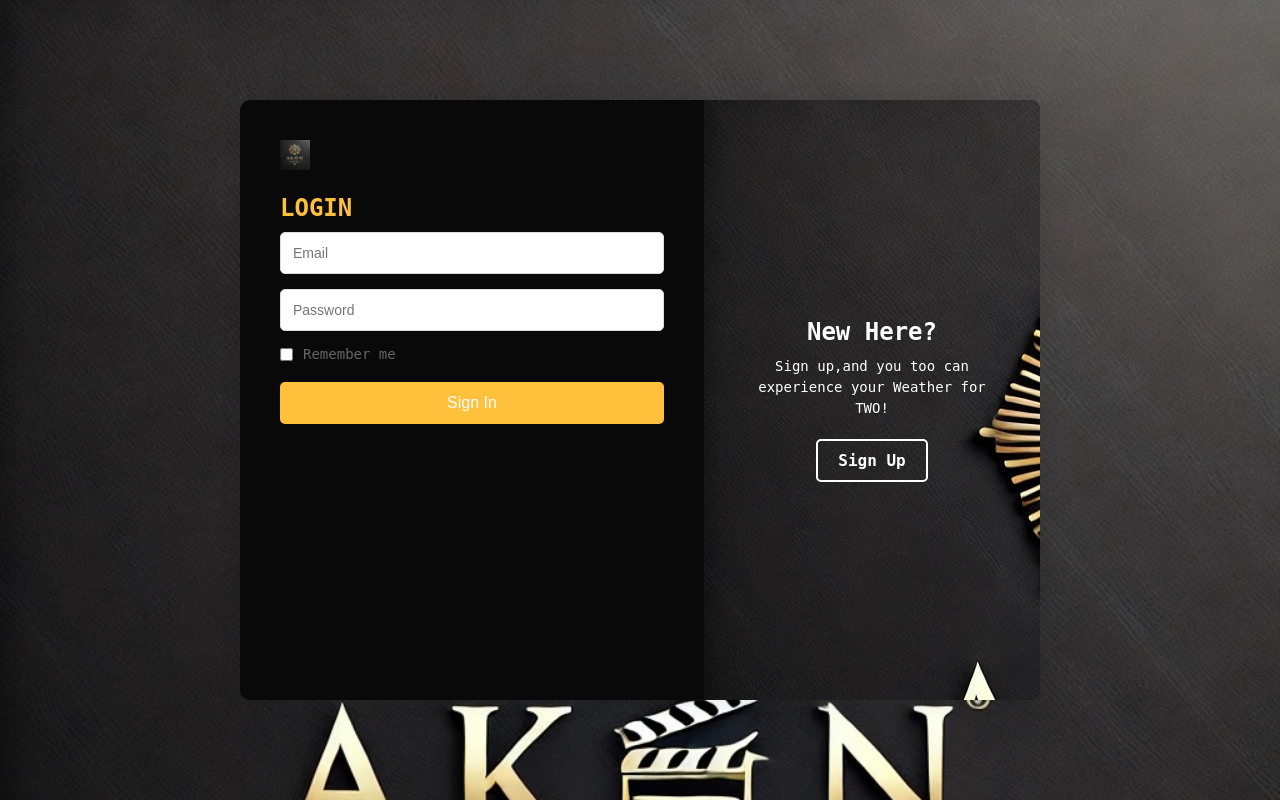
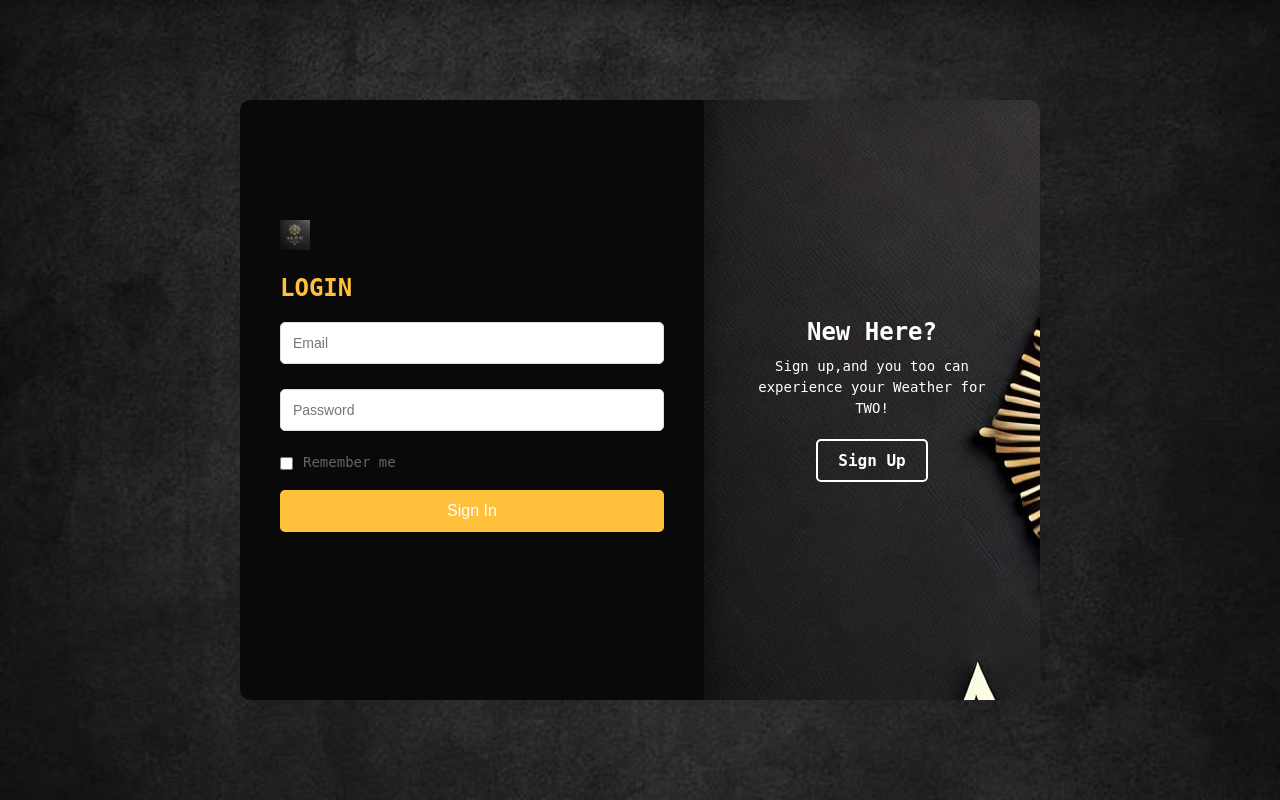
Before and after one commit to Naanaaraba/AkanNation, a PHP site: the page made by Login Page.html in a window 1280 px wide. Run offline with PHP 8.4, Linux system fonts and the light colour scheme.

Commit message:
Updates in multiple pages

```diff
--- a/Login Page.html
+++ b/Login Page.html
@@ -5,6 +5,7 @@
   <meta name="viewport" content="width=device-width, initial-scale=1.0">
   <title>Login to Your Account</title>
   <link rel="stylesheet" href="login_styles.css">
+  <link rel="icon" href="AkanNation_logo.jpg" type="image/x-icon">
 </head>
 <body>
 <div class="page-container">
--- a/login_styles.css
+++ b/login_styles.css
@@ -13,7 +13,7 @@
     align-items: center;
     height: 100vh;
     margin: 0;
-    background-image:url("AkanNation_logo.jpg");
+    background-image:url("background-image.jpeg");
     background-repeat: none;
     background-size: cover;
 }
@@ -29,6 +29,7 @@
 }
 
 .login-container {
+    margin-top:80px;
     flex: 3;
     padding: 40px;
     display: flex;
@@ -95,6 +96,7 @@
     border-radius: 5px;
     font-size: 14px;
     transition: border-color 0.3s ease;
+    margin-top: 10px;
 }
 
 .input-group input:focus {
@@ -186,3 +188,7 @@
         padding: 30px;
     }
 }
+
+label[for = "remember-me"] {
+    margin-top: 8px;
+}
--- a/profile.html
+++ b/profile.html
@@ -5,6 +5,7 @@
     <meta name="viewport" content="width=device-width, initial-scale=1.0">
     <title>User Profile</title>
     <link rel="stylesheet" href="profile.css">
+    <link rel="icon" href="AkanNation_logo.jpg" type="image/x-icon">
 </head>
 <body>
 
--- a/signUp.html
+++ b/signUp.html
@@ -5,6 +5,7 @@
     <meta name="viewport" content="width=device-width, initial-scale=1.0">
     <title>Login to Your Account</title>
     <link rel="stylesheet" href="li.css">
+    <link rel="icon" href="AkanNation_logo.jpg" type="image/x-icon">
 </head>
 <body>
     <div class="page-container">
```
